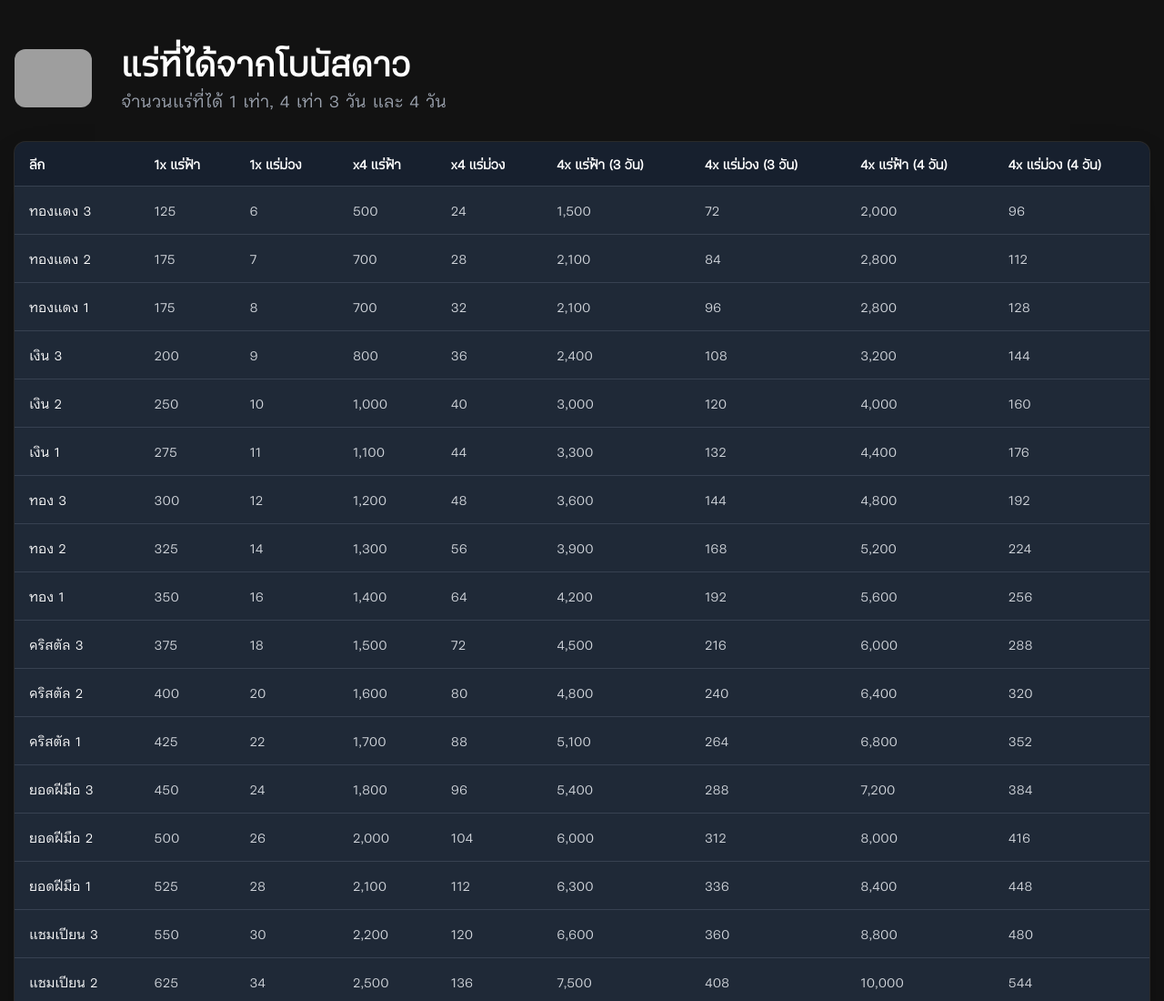
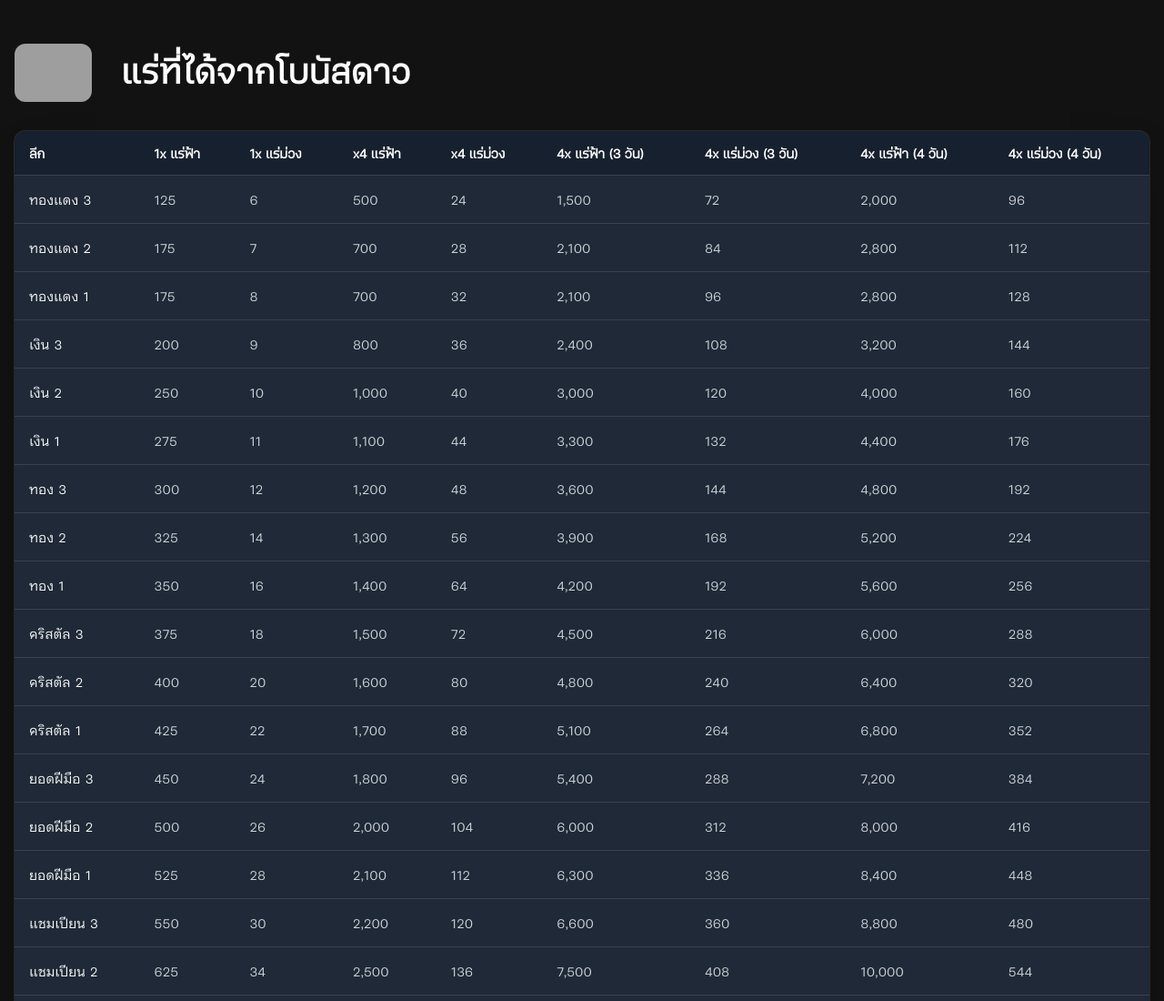
Before and after one commit to klawklagame/4x-star-bonus, a plain HTML site: page index.html in a window 1280 px wide. Shown: the top 1100 px of the page at 91% size. Drawn offline with nearby package versions, Linux system fonts and the light colour scheme; grey boxes are pictures that could not be loaded.

Commit message:
Update index.html

```diff
--- a/index.html
+++ b/index.html
@@ -15,7 +15,6 @@
             </div>
             <div class="text-center sm:text-left flex-grow">
                 <h1 class="text-3xl sm:text-4xl font-bold text-white tracking-wide mb-2">แร่ที่ได้จากโบนัสดาว</h1>
-                <p class="text-lg text-gray-400">จำนวนแร่ที่ได้ 1 เท่า, 4 เท่า 3 วัน และ 4 วัน</p>
             </div>
         </header>
 
```
